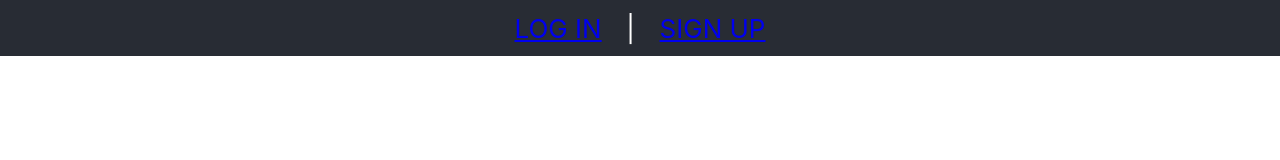
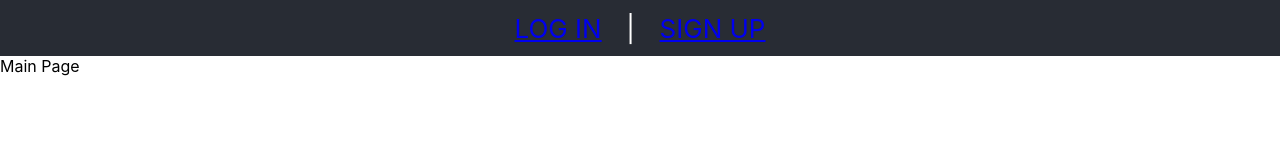
Before and after one commit to rayplaza/Cue-the-Music, a React (Create React App) app: page / in a window 1280 px wide. Shown: the top 160 px of the page. Built offline with nearby package versions, Linux system fonts and the light colour scheme.

Commit message:
refactored navbar and login

```diff
--- a/package.json
+++ b/package.json
@@ -12,6 +12,7 @@
     "jsonwebtoken": "^8.5.1",
     "mongoose": "^5.8.9",
     "morgan": "^1.9.1",
+    "nodemon": "^2.0.2",
     "react": "^16.12.0",
     "react-dom": "^16.12.0",
     "react-router-dom": "^5.1.2",
@@ -38,5 +39,6 @@
       "last 1 firefox version",
       "last 1 safari version"
     ]
-  }
+  },
+  "proxy": "http://localhost:3001"
 }
--- a/src/pages/App/App.js
+++ b/src/pages/App/App.js
@@ -1,5 +1,4 @@
 import React, { Component } from "react";
-import logo from "./logo.svg";
 import "./App.css";
 import { Route, Redirect, Switch } from "react-router-dom";
 import ProjectListPage from "../../pages/ProjectListPage/ProjectListPage";
@@ -7,6 +6,7 @@ import MainPage from "../MainPage/MainPage";
 import SignupPage from "../SignupPage/SignupPage";
 import LoginPage from "../LoginPage/LoginPage";
 import userService from "../../utils/userService";
+import NavBar from "../../components/NavBar/NavBar";
 
 class App extends Component {
   constructor() {
@@ -28,17 +28,9 @@ class App extends Component {
   render() {
     return (
       <div>
+        <NavBar user={this.state.user} handleLogout={this.handleLogout} />
         <Switch>
-          <Route
-            exact
-            path="/"
-            render={() => (
-              <MainPage
-                user={this.state.user}
-                handleLogout={this.handleLogout}
-              />
-            )}
-          />
+          <Route exact path="/" render={() => <MainPage />} />
           <Route
             exact
             path="/projects"
--- a/src/pages/MainPage/MainPage.jsx
+++ b/src/pages/MainPage/MainPage.jsx
@@ -1,12 +1,7 @@
 import React from "react";
-import NavBar from "../../components/NavBar/NavBar";
 
 const MainPage = props => {
-  return (
-    <div className="MainPage">
-      <NavBar user={props.user} handleLogout={props.handleLogout} />
-    </div>
-  );
+  return <div className="MainPage">Main Page</div>;
 };
 
 export default MainPage;
```
Also changed, not shown: 1 other file (tests, documents, lock files or other folders).
